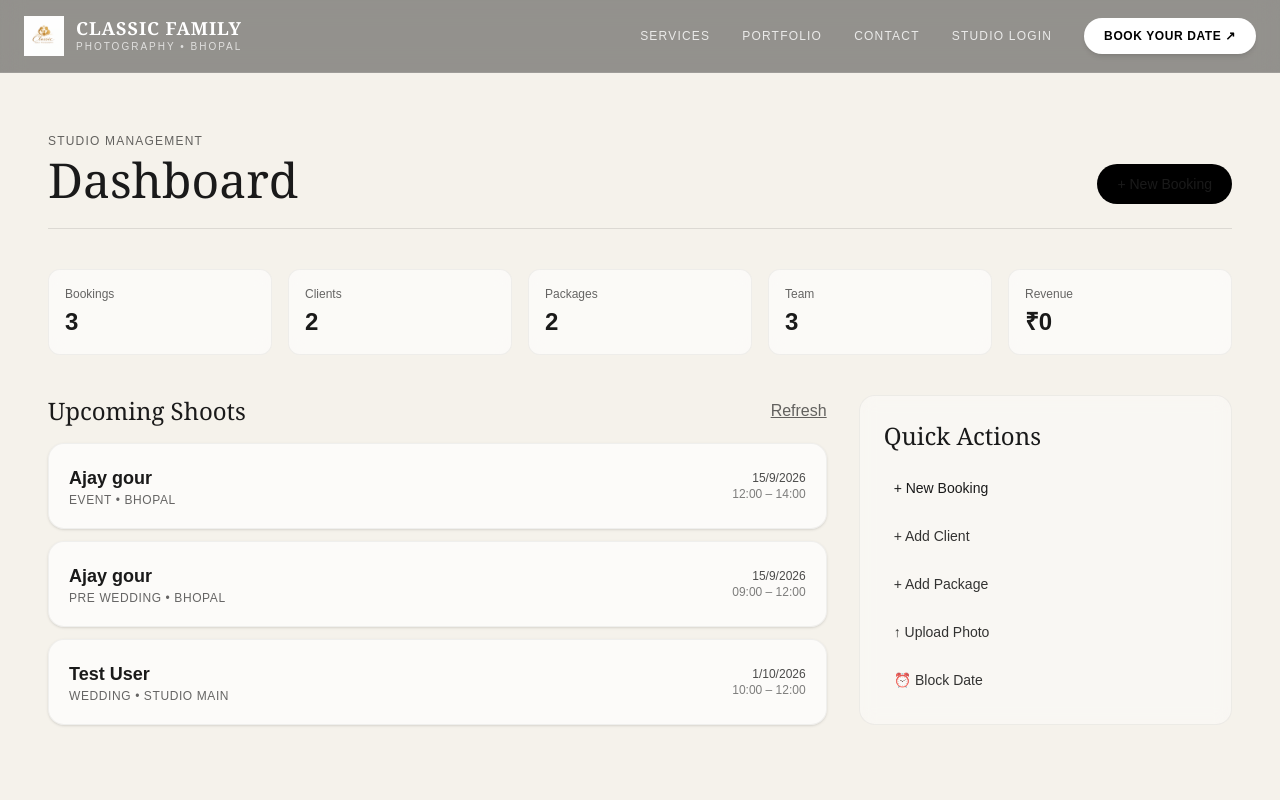
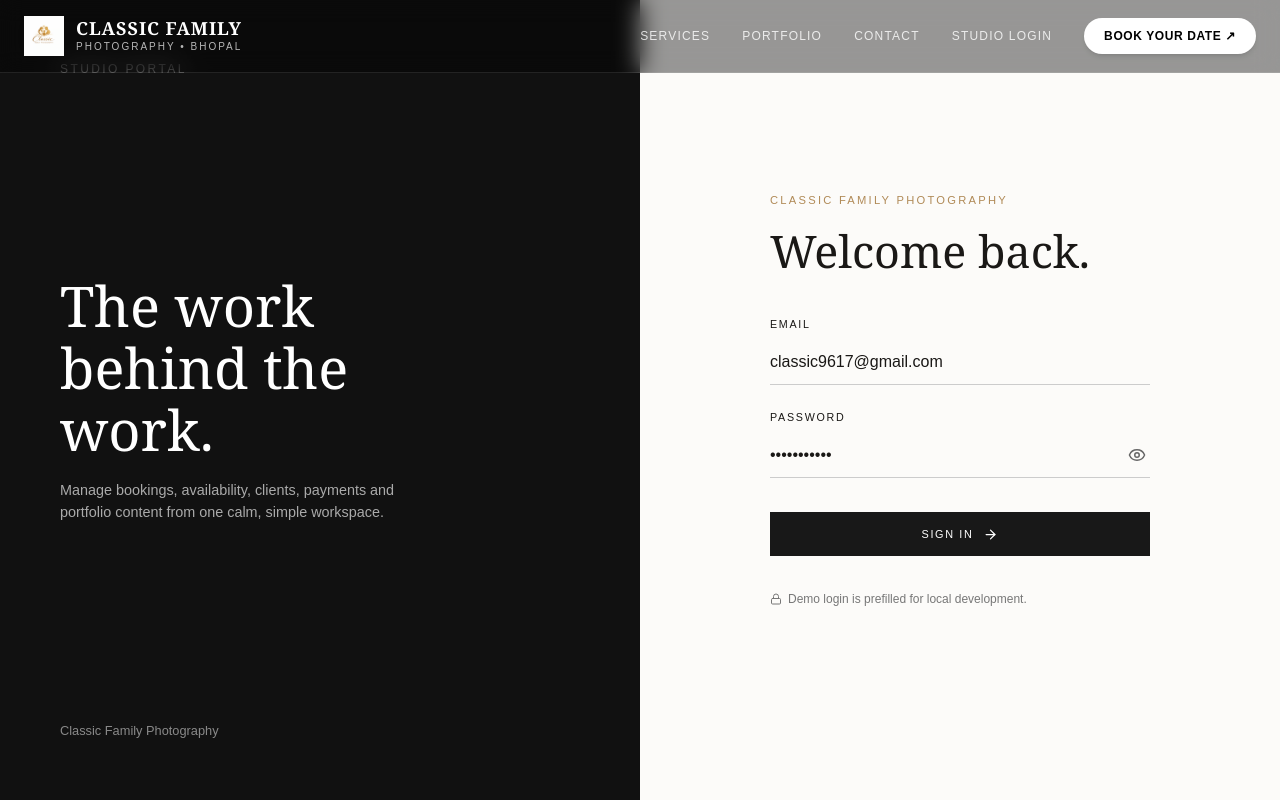
Before and after one commit to gourajay640-cpu/classic-family-photography, a Next.js app: page /admin in a window 1280 px wide. Shown: the top 800 px of the page. Built offline with nearby package versions, Linux system fonts and the light colour scheme.

Commit message:
Separate admin dashboard and login page

```diff
--- a/app/admin/page.tsx
+++ b/app/admin/page.tsx
@@ -1,133 +1,141 @@
-"use client";
+'use client';
 
-import { useState } from "react";
-import Link from "next/link";
+import { useState } from 'react';
+import { useRouter } from 'next/navigation';
+import { Eye, EyeOff, Lock, ArrowRight } from 'lucide-react';
 
-export default function AdminDashboard() {
-  const [activeModal, setActiveModal] = useState<string | null>(null);
+export default function AdminLogin() {
+  const [email, setEmail] = useState('classic9617@gmail.com');
+  const [password, setPassword] = useState('System@6982');
+  const [showPassword, setShowPassword] = useState(false);
+  const [error, setError] = useState('');
+  const [loading, setLoading] = useState(false);
+  const router = useRouter();
+
+  async function handleSubmit(e: React.FormEvent) {
+    e.preventDefault();
+    setError('');
+    setLoading(true);
+
+    try {
+      const res = await fetch('/api/auth/login', {
+        method: 'POST',
+        headers: { 'Content-Type': 'application/json' },
+        body: JSON.stringify({ email, password }),
+      });
+
+      const data = await res.json();
+
+      if (!res.ok) {
+        throw new Error(data.error || 'Login failed');
+      }
+
+      router.push('/admin');
+      router.refresh();
+    } catch (err: any) {
+      setError(err.message || 'Something went wrong');
+    } finally {
+      setLoading(false);
+    }
+  }
 
   return (
-    <main className="min-h-screen bg-[#f5f2eb] pt-32 pb-16 px-6 md:px-12 text-[#1a1a1a]">
-      <div className="max-w-7xl mx-auto space-y-10">
+    <main style={{ minHeight: '100vh', display: 'grid', gridTemplateColumns: '1fr 1fr', background: 'var(--bg, #fcfbf9)' }}>
+      {/* Left Banner */}
+      <div style={{ position: 'relative', background: '#111', color: '#fff', padding: '60px', display: 'flex', flexDirection: 'column', justifyContent: 'space-between' }}>
+        <div style={{ fontSize: '.75rem', letterSpacing: '.2em', textTransform: 'uppercase', opacity: .8 }}>Studio Portal</div>
+        <div>
+          <h1 className="serif" style={{ fontSize: '3.5rem', fontWeight: 400, lineHeight: 1.1 }}>
+            The work<br />behind the<br />work.
+          </h1>
+          <p style={{ marginTop: '20px', color: '#aaa', maxWidth: '360px', fontSize: '.9rem' }}>
+            Manage bookings, availability, clients, payments and portfolio content from one calm, simple workspace.
+          </p>
+        </div>
+        <div style={{ fontSize: '.8rem', opacity: .5 }}>Classic Family Photography</div>
+      </div>
 
-        {/* Title */}
-        <div className="flex justify-between items-end border-b border-black/10 pb-6">
-          <div>
-            <span className="text-xs uppercase tracking-widest text-black/60 font-medium">STUDIO MANAGEMENT</span>
-            <h1 className="text-4xl md:text-5xl font-serif font-normal mt-1">Dashboard</h1>
+      {/* Right Form */}
+      <div style={{ display: 'flex', alignItems: 'center', justifyContent: 'center', padding: '40px' }}>
+        <div style={{ width: '100%', maxWidth: '380px' }}>
+          <div style={{ fontSize: '.7rem', letterSpacing: '.2em', textTransform: 'uppercase', color: 'var(--gold, #c5a880)' }}>
+            Classic Family Photography
           </div>
-          <Link
-            href="/booking"
-            className="hidden sm:inline-block text-sm bg-black text-white px-5 py-2.5 rounded-full hover:bg-black/80 transition-all"
-          >
-            + New Booking
-          </Link>
-        </div>
+          <h2 className="serif" style={{ fontSize: '2.8rem', fontWeight: 400, margin: '8px 0 32px' }}>
+            Welcome back.
+          </h2>
 
-        {/* Stats Row */}
-        <div className="grid grid-cols-2 sm:grid-cols-3 md:grid-cols-5 gap-4">
-          <div className="bg-white/60 backdrop-blur-sm p-4 rounded-xl border border-black/5">
-            <p className="text-xs text-black/60 font-medium">Bookings</p>
-            <p className="text-2xl font-semibold mt-1">3</p>
-          </div>
-          <div className="bg-white/60 backdrop-blur-sm p-4 rounded-xl border border-black/5">
-            <p className="text-xs text-black/60 font-medium">Clients</p>
-            <p className="text-2xl font-semibold mt-1">2</p>
-          </div>
-          <div className="bg-white/60 backdrop-blur-sm p-4 rounded-xl border border-black/5">
-            <p className="text-xs text-black/60 font-medium">Packages</p>
-            <p className="text-2xl font-semibold mt-1">2</p>
-          </div>
-          <div className="bg-white/60 backdrop-blur-sm p-4 rounded-xl border border-black/5">
-            <p className="text-xs text-black/60 font-medium">Team</p>
-            <p className="text-2xl font-semibold mt-1">3</p>
-          </div>
-          <div className="bg-white/60 backdrop-blur-sm p-4 rounded-xl border border-black/5">
-            <p className="text-xs text-black/60 font-medium">Revenue</p>
-            <p className="text-2xl font-semibold mt-1">₹0</p>
-          </div>
-        </div>
+          <form onSubmit={handleSubmit} style={{ display: 'grid', gap: '24px' }}>
+            <label style={{ display: 'grid', gap: '8px' }}>
+              <span style={{ fontSize: '.67rem', letterSpacing: '.16em', textTransform: 'uppercase' }}>EMAIL</span>
+              <input
+                type="email"
+                required
+                value={email}
+                onChange={(e) => setEmail(e.target.value)}
+                style={{ border: 0, borderBottom: '1px solid #ccc', background: 'transparent', padding: '10px 0', outline: 'none' }}
+              />
+            </label>
 
-        {/* Content */}
-        <div className="grid grid-cols-1 lg:grid-cols-3 gap-8 items-start">
-          <div className="lg:col-span-2 space-y-4">
-            <div className="flex justify-between items-center">
-              <h2 className="text-2xl font-serif">Upcoming Shoots</h2>
-              <button className="text-xs text-black/60 hover:text-black underline">Refresh</button>
-            </div>
-
-            <div className="space-y-3">
-              <div className="bg-white/70 p-5 rounded-2xl border border-black/5 flex justify-between items-center shadow-sm">
-                <div>
-                  <h3 className="font-semibold text-lg">Ajay gour</h3>
-                  <p className="text-xs text-black/60 uppercase tracking-wider">EVENT • bhopal</p>
-                </div>
-                <div className="text-right text-xs text-black/70">
-                  <p className="font-medium">15/9/2026</p>
-                  <p className="text-black/50">12:00 – 14:00</p>
-                </div>
-              </div>
-
-              <div className="bg-white/70 p-5 rounded-2xl border border-black/5 flex justify-between items-center shadow-sm">
-                <div>
-                  <h3 className="font-semibold text-lg">Ajay gour</h3>
-                  <p className="text-xs text-black/60 uppercase tracking-wider">PRE WEDDING • bhopal</p>
-                </div>
-                <div className="text-right text-xs text-black/70">
-                  <p className="font-medium">15/9/2026</p>
-                  <p className="text-black/50">09:00 – 12:00</p>
-                </div>
-              </div>
-
-              <div className="bg-white/70 p-5 rounded-2xl border border-black/5 flex justify-between items-center shadow-sm">
-                <div>
-                  <h3 className="font-semibold text-lg">Test User</h3>
-                  <p className="text-xs text-black/60 uppercase tracking-wider">WEDDING • Studio Main</p>
-                </div>
-                <div className="text-right text-xs text-black/70">
-                  <p className="font-medium">1/10/2026</p>
-                  <p className="text-black/50">10:00 – 12:00</p>
-                </div>
-              </div>
-            </div>
-          </div>
-
-          <div className="bg-white/40 backdrop-blur-sm p-6 rounded-2xl border border-black/5 space-y-4">
-            <h2 className="text-2xl font-serif">Quick Actions</h2>
-            <div className="flex flex-col space-y-2 text-sm font-medium">
-              <Link href="/booking" className="p-2.5 rounded-lg hover:bg-black/5 text-black/80 hover:text-black transition-colors">
-                + New Booking
-              </Link>
-              <button onClick={() => setActiveModal("Add Client")} className="p-2.5 rounded-lg text-left hover:bg-black/5 text-black/80 hover:text-black transition-colors">
-                + Add Client
-              </button>
-              <button onClick={() => setActiveModal("Add Package")} className="p-2.5 rounded-lg text-left hover:bg-black/5 text-black/80 hover:text-black transition-colors">
-                + Add Package
-              </button>
-              <button onClick={() => setActiveModal("Upload Photo")} className="p-2.5 rounded-lg text-left hover:bg-black/5 text-black/80 hover:text-black transition-colors">
-                ↑ Upload Photo
-              </button>
-              <button onClick={() => setActiveModal("Block Date")} className="p-2.5 rounded-lg text-left hover:bg-black/5 text-black/80 hover:text-black transition-colors">
-                ⏰ Block Date
-              </button>
-            </div>
-          </div>
-        </div>
-
-        {activeModal && (
-          <div className="fixed inset-0 bg-black/40 backdrop-blur-xs flex items-center justify-center z-50 p-4">
-            <div className="bg-white p-6 rounded-2xl shadow-2xl max-w-sm w-full space-y-4 text-black">
-              <h3 className="text-xl font-serif font-semibold">{activeModal}</h3>
-              <p className="text-sm text-black/60">Opening form for {activeModal}...</p>
-              <div className="flex justify-end">
-                <button onClick={() => setActiveModal(null)} className="px-4 py-2 bg-black text-white text-xs font-medium rounded-full hover:bg-black/80 transition-all">
-                  Close
+            <label style={{ display: 'grid', gap: '8px', position: 'relative' }}>
+              <span style={{ fontSize: '.67rem', letterSpacing: '.16em', textTransform: 'uppercase' }}>PASSWORD</span>
+              <div style={{ position: 'relative', display: 'flex', alignItems: 'center' }}>
+                <input
+                  type={showPassword ? 'text' : 'password'}
+                  required
+                  value={password}
+                  onChange={(e) => setPassword(e.target.value)}
+                  style={{ border: 0, borderBottom: '1px solid #ccc', background: 'transparent', padding: '10px 32px 10px 0', outline: 'none', width: '100%' }}
+                />
+                <button
+                  type="button"
+                  onClick={() => setShowPassword(!showPassword)}
+                  style={{
+                    position: 'absolute',
+                    right: 0,
+                    background: 'none',
+                    border: 'none',
+                    cursor: 'pointer',
+                    color: '#666',
+                    padding: '4px',
+                    display: 'flex',
+                    alignItems: 'center'
+                  }}
+                  title={showPassword ? "Hide password" : "Show password"}
+                >
+                  {showPassword ? <EyeOff size={18} /> : <Eye size={18} />}
                 </button>
               </div>
+            </label>
+
+            {error && <p style={{ color: '#a33', fontSize: '.85rem', margin: 0 }}>{error}</p>}
+
+            <button
+              type="submit"
+              disabled={loading}
+              className="btn-premium"
+              style={{
+                background: '#181818',
+                color: '#fff',
+                padding: '14px',
+                border: 'none',
+                cursor: 'pointer',
+                display: 'flex',
+                alignItems: 'center',
+                justifyContent: 'center',
+                gap: '10px',
+                marginTop: '10px'
+              }}
+            >
+              {loading ? 'SIGNING IN...' : 'SIGN IN'} <ArrowRight size={15} />
+            </button>
+
+            <div style={{ display: 'flex', alignItems: 'center', gap: '6px', fontSize: '.75rem', color: '#777', marginTop: '10px' }}>
+              <Lock size={12} />
+              <span>Demo login is prefilled for local development.</span>
             </div>
-          </div>
-        )}
-
+          </form>
+        </div>
       </div>
     </main>
   );
```
